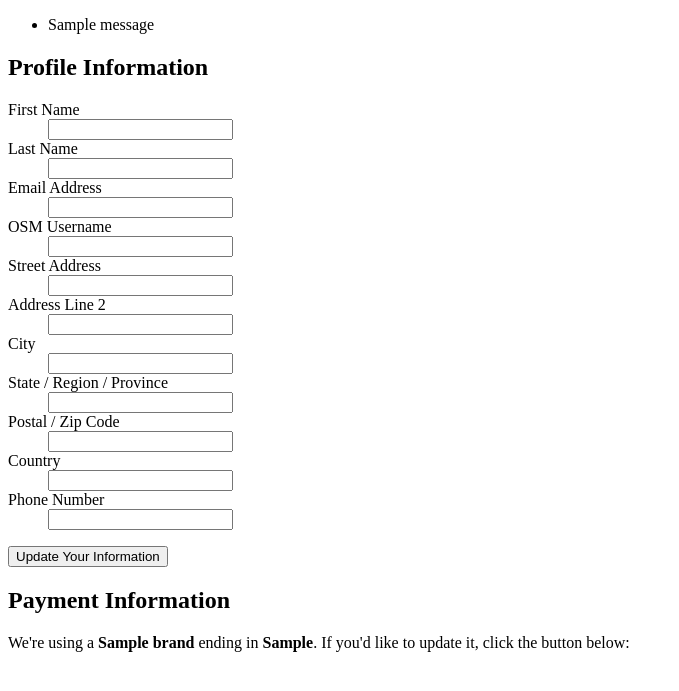
After one commit to osmus/membership, a Flask app: template templates/membership_update.html in a window 1280 px wide. The commit adds this page. Shown: the top 691 px of the page, without its empty margins (0-679 px from the left). Run offline with Flask 2, Linux system fonts and the light colour scheme; the template is opened without the code that fills it: values that come from a table or form of the project are taken from there, most other values are stand-ins (such as "Sample title", 1, 10 or a date in 2020); one stand-in notice (Sample message) is shown; some libraries are stand-ins or nearby versions.

Commit message:
Add support for updating Stripe details

```diff
--- a/main.py
+++ b/main.py
@@ -1,6 +1,11 @@
 from flask import Flask, flash, request, session, redirect, url_for
 from flask import render_template_string, render_template
 from flask_github import GitHub, GitHubError
+from flask_wtf import FlaskForm
+
+from wtforms import StringField, PasswordField, HiddenField, validators
+from itsdangerous import URLSafeTimedSerializer
+
 from datetime import datetime
 import os
 import pprint
@@ -16,6 +21,8 @@ GITHUB_CLIENT_ID = os.environ.get('GITHUB_CLIENT_ID')
 GITHUB_CLIENT_SECRET = os.environ.get('GITHUB_CLIENT_SECRET')
 STRIPE_SECRET_KEY = os.environ.get('STRIPE_SECRET_KEY')
 STRIPE_PUBLISHABLE_KEY = os.environ.get('STRIPE_PUBLISHABLE_KEY')
+MAILGUN_SANDBOX = os.environ.get('MAILGUN_SANDBOX')
+MAILGUN_API_KEY = os.environ.get('MAILGUN_API_KEY')
 SLACK_URL = os.environ.get('SLACK_URL')
 
 # "osmus" Organization, "Board" Team
@@ -33,6 +40,36 @@ stripe.api_key = app.config.get('STRIPE_SECRET_KEY')
 
 def tell_slack(message):
     return requests.post(SLACK_URL, json={'text': message})
+
+
+def send_email(recipient, subject, html):
+    app.logger.info("Sending an email to %s", recipient)
+    request_url = 'https://api.mailgun.net/v2/{0}/messages'.format(app.config['MAILGUN_SANDBOX'])
+    response = requests.post(request_url, auth=('api', app.config['MAILGUN_API_KEY']), data={
+        'from': 'ian@openstreetmap.us',
+        'to': recipient,
+        'subject': subject,
+        'html': html
+    })
+    response.raise_for_status()
+
+
+class RequestMemberUpdateLinkForm(FlaskForm):
+    email = StringField('Email Address', [validators.Length(min=6, max=35)])
+
+
+class MemberUpdateForm(FlaskForm):
+    first_name = StringField('First Name', [validators.DataRequired()])
+    last_name = StringField('Last Name', [validators.DataRequired()])
+    osm_username = StringField('OSM Username', [validators.Length(min=3, max=255), validators.Optional()])
+    email = StringField('Email Address', [validators.Email()])
+    address1 = StringField('Street Address')
+    address2 = StringField('Address Line 2')
+    city = StringField('City')
+    region = StringField('State / Region / Province')
+    postal_code = StringField('Postal / Zip Code')
+    country = StringField('Country')
+    phone = StringField('Phone Number')
 
 
 @app.before_first_request
@@ -72,6 +109,109 @@ def authorized(access_token):
 @app.template_filter('relative_timestamp')
 def _relative_timestamp_filter(timestamp):
     return datetime.fromtimestamp(timestamp).isoformat()
+
+
+@app.route('/membership', methods=['GET', 'POST'])
+def request_membership():
+    form = RequestMemberUpdateLinkForm()
+    if form.validate_on_submit():
+        email = form.email.data
+
+        ts = URLSafeTimedSerializer(app.config["SECRET_KEY"])
+
+        customer_iter = stripe.Customer.auto_paging_iter(limit=50)
+        for customer in customer_iter:
+            if customer.email and customer.email.lower() == email.lower():
+                app.logger.info("Found email %s", email)
+                subject = "Update Your OpenStreetMap US Payment Details"
+                token = ts.dumps(customer.id, salt='email-confirm-key')
+                confirm_url = url_for('membership_update', token=token, _external=True)
+                html = render_template(
+                    'email_activate.html',
+                    confirm_url=confirm_url
+                )
+                send_email(customer.email, subject, html)
+                break
+
+        flash('Check your email for a link to update your membership details')
+        return redirect(url_for('request_membership'))
+
+    return render_template('membership_update_request.html', form=form)
+
+
+@app.route('/membership/<string:token>', methods=['GET', 'POST'])
+def membership_update(token):
+    try:
+        ts = URLSafeTimedSerializer(app.config["SECRET_KEY"])
+        customer_id = ts.loads(token, salt="email-confirm-key", max_age=86400)
+    except:
+        abort(404)
+
+    customer = stripe.Customer.retrieve(customer_id, expand=['default_source'])
+    app.logger.info("Got a valid customer! %s", customer.id)
+
+    form = MemberUpdateForm()
+    if form.validate_on_submit():
+        customer.metadata['first_name'] = form.first_name.data
+        customer.metadata['last_name'] = form.last_name.data
+        customer.metadata['osm_username'] = form.osm_username.data
+        customer.shipping = {
+            'name': ' '.join([form.first_name.data, form.last_name.data]),
+            'phone': form.phone.data or None,
+            'address': {
+                'line1': form.address1.data or None,
+                'line2': form.address2.data or None,
+                'city': form.city.data or None,
+                'state': form.region.data or None,
+                'postal_code': form.postal_code.data or None,
+                'country': form.country.data or None,
+            }
+        }
+        customer.save()
+
+        flash('Your details have been updated, thanks!')
+        return redirect(url_for('membership_update', token=token))
+    else:
+
+        form.email.data = customer.email
+        form.osm_username.data = customer.metadata.get('osm_username')
+        form.first_name.data = customer.metadata.get('first_name')
+        form.last_name.data = customer.metadata.get('last_name')
+        if customer.shipping:
+            form.address1.data = customer.shipping.address.line1
+            form.address2.data = customer.shipping.address.line2
+            form.city.data = customer.shipping.address.city
+            form.region.data = customer.shipping.address.state
+            form.postal_code.data = customer.shipping.address.postal_code
+            form.country.data = customer.shipping.address.country
+            form.phone.data = customer.shipping.phone
+
+    pprint.pprint(customer.default_source)
+    return render_template(
+        'membership_update.html',
+        form=form,
+        token=token,
+        customer_email=customer.email,
+        current_payment=customer.default_source,
+        stripe_key=app.config['STRIPE_PUBLISHABLE_KEY'],
+    )
+
+
+@app.route('/membership/<string:token>/payment', methods=['POST'])
+def membership_payment_update(token):
+    try:
+        ts = URLSafeTimedSerializer(app.config["SECRET_KEY"])
+        customer_id = ts.loads(token, salt="email-confirm-key", max_age=86400)
+    except:
+        abort(404)
+
+    customer = stripe.Customer.retrieve(customer_id)
+    customer.source = request.form['stripeToken']
+    customer.save()
+
+    flash('Your credit card details have been updated.')
+
+    return redirect(url_for('membership_update', token=token))
 
 
 @app.route('/members')
--- /dev/null
+++ b/templates/_formhelpers.html
@@ -0,0 +1,12 @@
+{% macro render_field(field) %}
+  <dt>{{ field.label }}
+  <dd>{{ field(**kwargs)|safe }}
+  {% if field.errors %}
+    <ul class=errors>
+    {% for error in field.errors %}
+      <li>{{ error }}</li>
+    {% endfor %}
+    </ul>
+  {% endif %}
+  </dd>
+{% endmacro %}
--- /dev/null
+++ b/templates/layout.html
@@ -0,0 +1,19 @@
+<!DOCTYPE html>
+<html>
+<head>
+  <title>OSM US Membership</title>
+
+  <style type="text/css" media="screen">
+    form article label {
+      display: block;
+      margin: 5px;
+    }
+    form .submit {
+      margin: 15px 0;
+    }
+  </style>
+</head>
+<body>
+  {% block content %}{% endblock %}
+</body>
+</html>
--- a/templates/login.html
+++ b/templates/login.html
@@ -1,3 +1,5 @@
+{% extends "layout.html" %}
+{% block content %}
 {% with messages = get_flashed_messages() %}
 {% if messages %}
 <ul class="flashes">
@@ -9,3 +11,5 @@
 {% endwith %}
 
 <a href="{{ url_for('github_login') }}">Login</a>
+
+{% endblock %}
--- a/templates/members.html
+++ b/templates/members.html
@@ -1,3 +1,5 @@
+{% extends "layout.html" %}
+{% block content %}
 <p>
 Hello {{ session['github_login'] }}!
 <a href="{{ url_for('github_logout') }}">Logout</a>
@@ -54,3 +56,4 @@ Prev
 {% else %}
 Next
 {% endif %}
+{% endblock %}
--- /dev/null
+++ b/templates/membership_update.html
@@ -0,0 +1,51 @@
+{% extends "layout.html" %}
+{% block content %}
+{% with messages = get_flashed_messages() %}
+{% if messages %}
+<ul class="flashes">
+{% for message in messages %}
+    <li>{{ message }}</li>
+{% endfor %}
+</ul>
+{% endif %}
+{% endwith %}
+
+{% from "_formhelpers.html" import render_field %}
+
+<h2>Profile Information</h2>
+<form method="post" action="{{ url_for('membership_update', token=token) }}">
+    <dl>
+        {{ form.csrf_token }}
+        {{ render_field(form.first_name) }}
+        {{ render_field(form.last_name) }}
+        {{ render_field(form.email) }}
+        {{ render_field(form.osm_username) }}
+        {{ render_field(form.address1) }}
+        {{ render_field(form.address2) }}
+        {{ render_field(form.city) }}
+        {{ render_field(form.region) }}
+        {{ render_field(form.postal_code) }}
+        {{ render_field(form.country) }}
+        {{ render_field(form.phone) }}
+    </dl>
+    <p><input type="submit" value="Update Your Information">
+</form>
+
+<h2>Payment Information</h2>
+
+<p>We're using a <strong>{{ current_payment.brand }}</strong> ending in <strong>{{ current_payment.last4 }}</strong>. If you'd like to update it, click the button below:</p>
+
+<form method="post" action="{{ url_for('membership_payment_update', token=token) }}">
+    <script
+        src="https://checkout.stripe.com/checkout.js" class="stripe-button"
+        data-key="{{ stripe_key }}"
+        data-name="OpenStreetMap US"
+        data-panel-label="Update Card Details"
+        data-label="Update Card Details"
+        data-email="{{ customer_email }}"
+        data-allow-remember-me=false
+        data-locale="auto">
+    </script>
+</form>
+
+{% endblock %}
```
Also changed, not shown: templates/email_activate.html (added, +10 -0 lines), templates/membership_update_request.html (added, +24 -0 lines).
